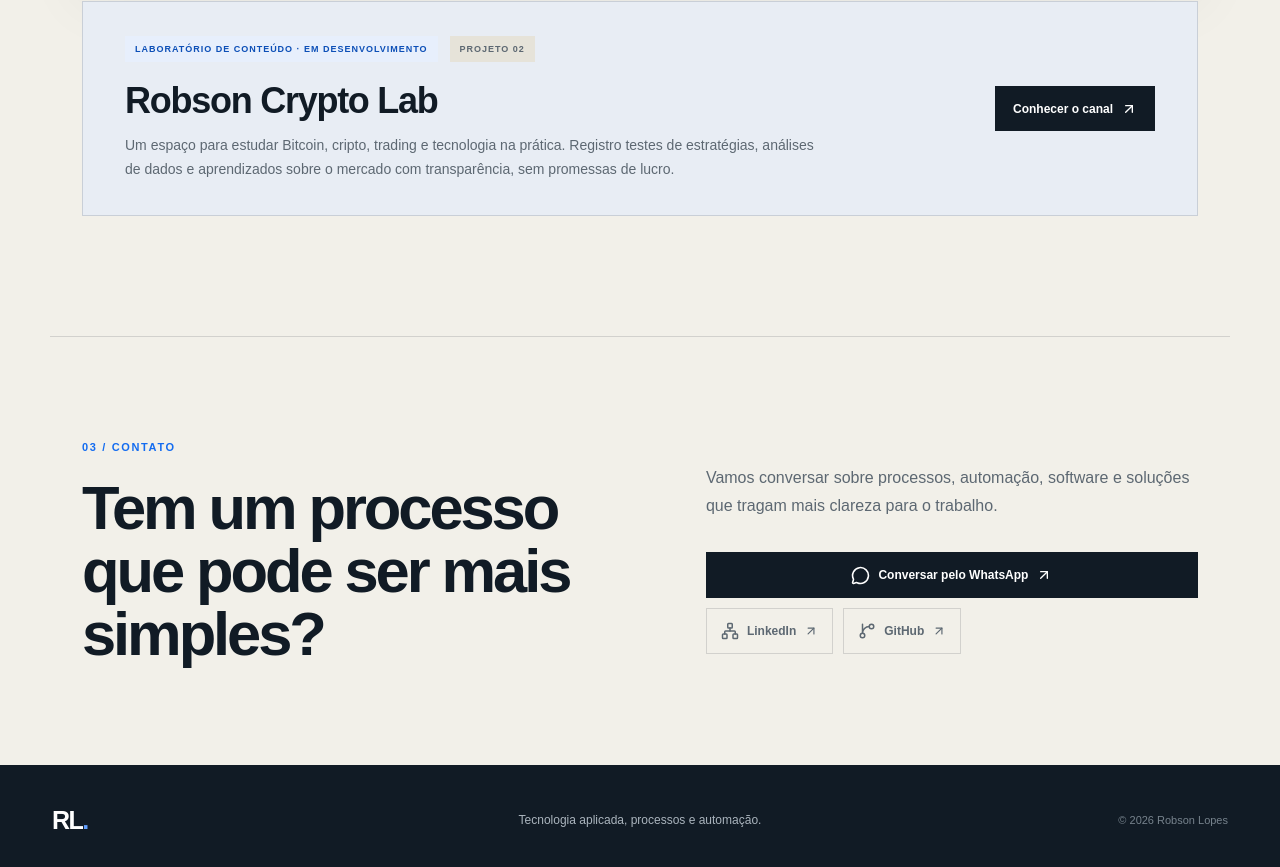
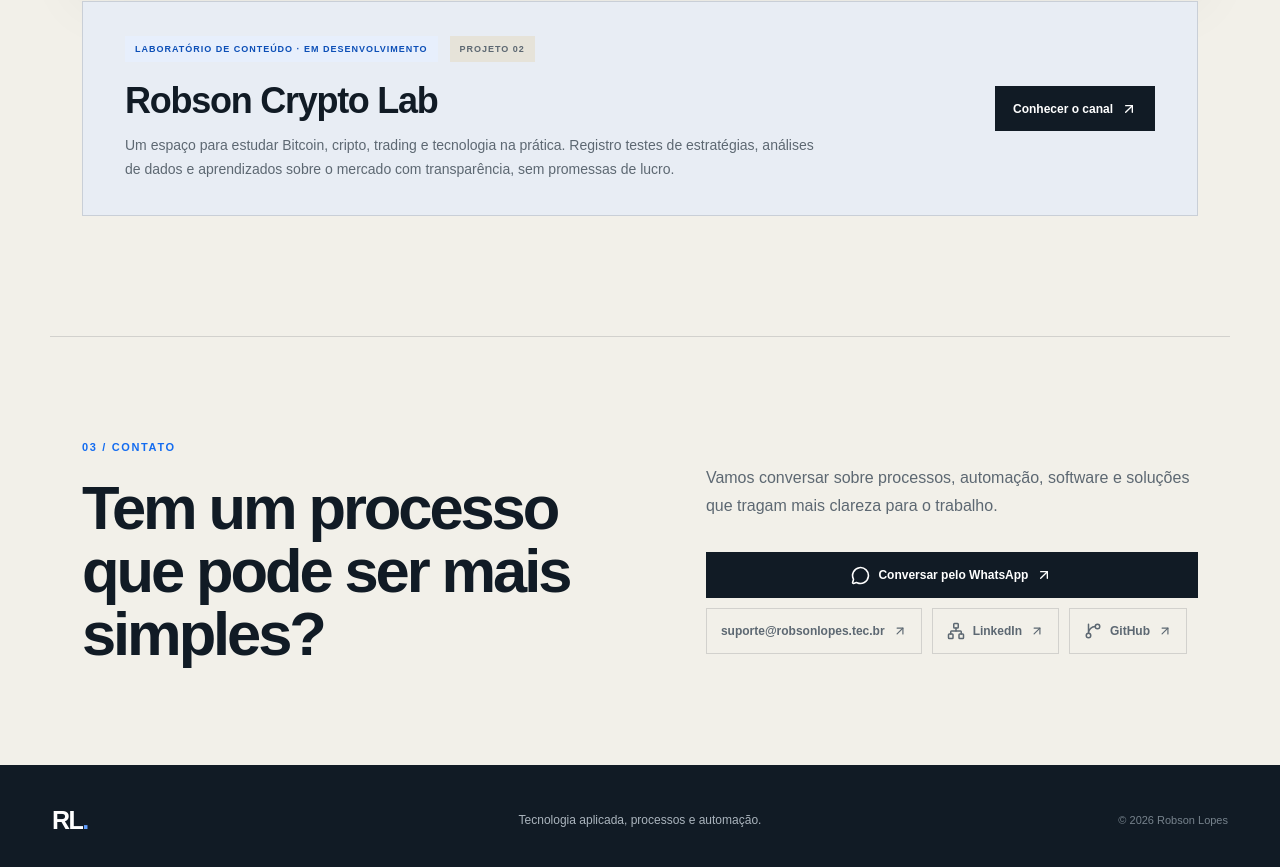
Before and after one commit to Jefferson-Robson/meu-portifolio, a Next.js app: page / in a window 1280 px wide. Shown: the part 2908-3775 px from the top of the page. Built offline with nearby package versions, Linux system fonts and the light colour scheme.

Commit message:
feat: adicionar e-mail profissional de suporte

```diff
--- a/app/page.tsx
+++ b/app/page.tsx
@@ -150,6 +150,7 @@ export default function Home() {
             >
               <MessageCircle size={19} /> Conversar pelo WhatsApp <ArrowUpRight size={16} />
             </a>
+            <a href="mailto:suporte@robsonlopes.tec.br">suporte@robsonlopes.tec.br <ArrowUpRight size={14} /></a>
             <a href="https://www.linkedin.com/in/jefferson-robson-a0466b265/" target="_blank" rel="noreferrer">
               <Network size={18} /> LinkedIn <ArrowUpRight size={14} />
             </a>
```
